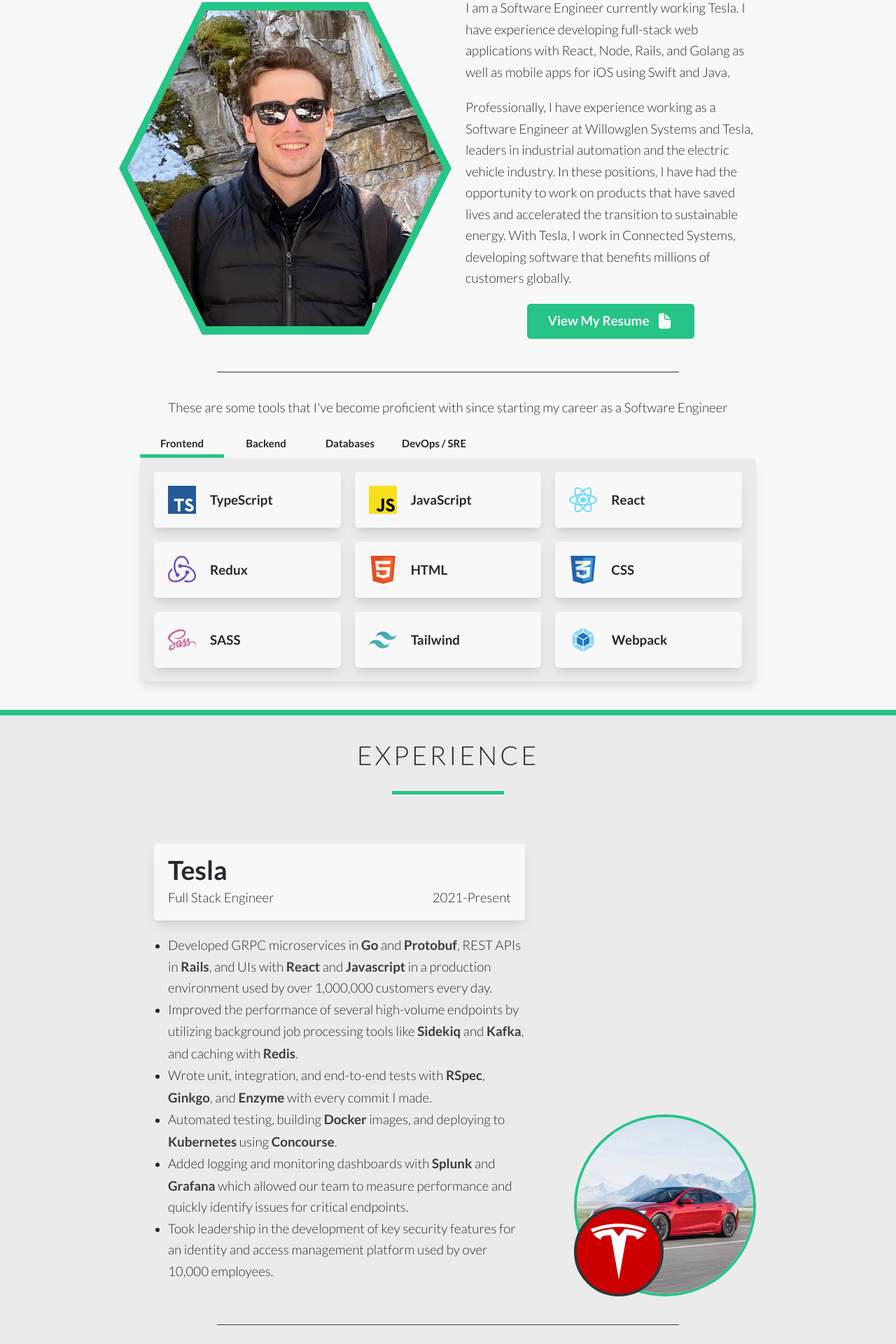
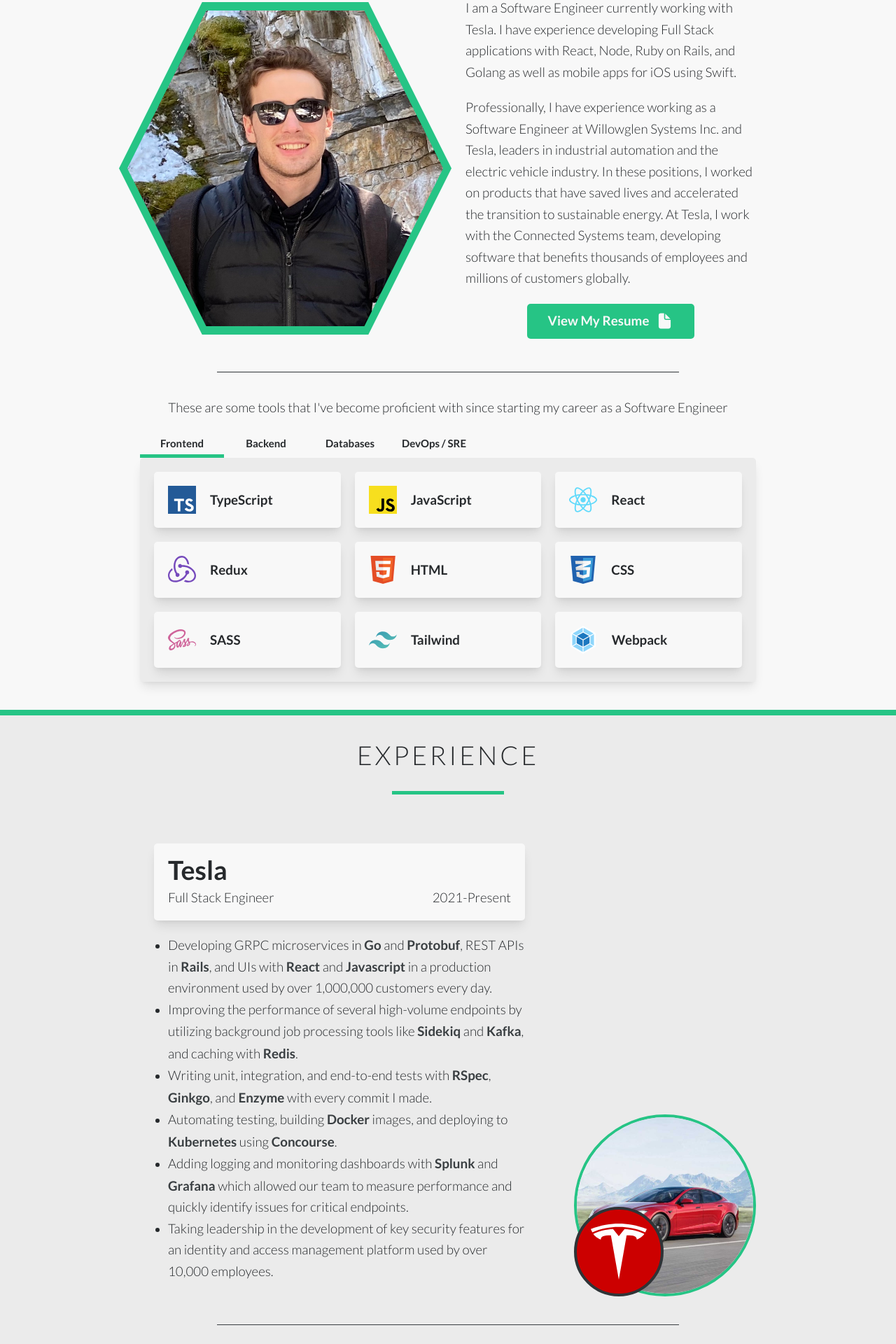
Before and after one commit to blchelle/portfolio-webpage, a React (Vite) app: page / in a window 1280 px wide. Shown: the part 980-2900 px from the top of the page at 70% size. Built offline with nearby package versions, Linux system fonts and the light colour scheme.

Commit message:
Updated text in About Me, Experiences, Projects

```diff
--- a/src/content/experiences.tsx
+++ b/src/content/experiences.tsx
@@ -26,31 +26,31 @@ const bulletPoints: { [key: string]: React.ReactElement<HTMLUListElement> } = {
 	tesla: (
 		<ul className={bulletPointClasses}>
 			<li>
-				Developed GRPC microservices in <Highlight text='Go' /> and <Highlight text='Protobuf' />,
+				Developing GRPC microservices in <Highlight text='Go' /> and <Highlight text='Protobuf' />,
 				REST APIs in <Highlight text='Rails' />, and UIs with <Highlight text='React' /> and{' '}
 				<Highlight text='Javascript' /> in a production environment used by over 1,000,000 customers
 				every day.
 			</li>
 			<li>
-				Improved the performance of several high-volume endpoints by utilizing background job
+				Improving the performance of several high-volume endpoints by utilizing background job
 				processing tools like <Highlight text='Sidekiq' /> and <Highlight text='Kafka' />, and
 				caching with <Highlight text='Redis' />.
 			</li>
 			<li>
-				Wrote unit, integration, and end-to-end tests with <Highlight text='RSpec' />,{' '}
+				Writing unit, integration, and end-to-end tests with <Highlight text='RSpec' />,{' '}
 				<Highlight text='Ginkgo' />, and <Highlight text='Enzyme' /> with every commit I made.
 			</li>
 			<li>
-				Automated testing, building <Highlight text='Docker' /> images, and deploying to{' '}
+				Automating testing, building <Highlight text='Docker' /> images, and deploying to{' '}
 				<Highlight text='Kubernetes' /> using <Highlight text='Concourse' />.
 			</li>
 			<li>
-				Added logging and monitoring dashboards with <Highlight text='Splunk' /> and{' '}
+				Adding logging and monitoring dashboards with <Highlight text='Splunk' /> and{' '}
 				<Highlight text='Grafana' /> which allowed our team to measure performance and quickly
 				identify issues for critical endpoints.
 			</li>
 			<li>
-				Took leadership in the development of key security features for an identity and access
+				Taking leadership in the development of key security features for an identity and access
 				management platform used by over 10,000 employees.
 			</li>
 		</ul>
--- a/src/content/projects.ts
+++ b/src/content/projects.ts
@@ -22,7 +22,7 @@ import { IProject } from '@components/Project';
 const PROJECTS: IProject[] = [
 	{
 		name: 'CollaboGreat',
-		description: `CollaboGreat is a full-stack web application that encourages strong
+		description: `CollaboGreat is a Full Stack web application that encourages strong
 		team collaboration. CollaboGreat includes all the features typical of
 		a team collaboration software such as Trello or Jira.
 		It features user authentication using the OAuth protocol,
--- a/src/text.ts
+++ b/src/text.ts
@@ -1,11 +1,12 @@
 export default {
 	aboutMe: {
-		part1: `I am a Software Engineer currently working Tesla. I have experience
-				developing full-stack web applications with React, Node, Rails, and Golang as well as mobile apps for iOS
-				using Swift and Java.`,
-		part2: `Professionally, I have experience working as a Software Engineer at Willowglen Systems and Tesla,
-				leaders in industrial automation and the electric vehicle industry. In these positions, I have had the opportunity
-				to work on products that have saved lives and accelerated the transition to sustainable energy. With Tesla, I work in
-				Connected Systems, developing software that benefits millions of customers globally.`,
-	},
+		part1: 'I am a Software Engineer currently working with Tesla. ' +
+					 'I have experience developing Full Stack applications with React, Node, Ruby on Rails, and Golang ' +
+					 'as well as mobile apps for iOS using Swift.',
+		part2: 'Professionally, I have experience working as a Software Engineer at Willowglen Systems Inc. and Tesla, ' +
+					 'leaders in industrial automation and the electric vehicle industry. ' +
+					 'In these positions, I worked on products that have saved lives and accelerated the transition to sustainable energy. ' +
+					 'At Tesla, I work with the Connected Systems team, ' +
+					 'developing software that benefits thousands of employees and millions of customers globally.',
+		},
 };
```
